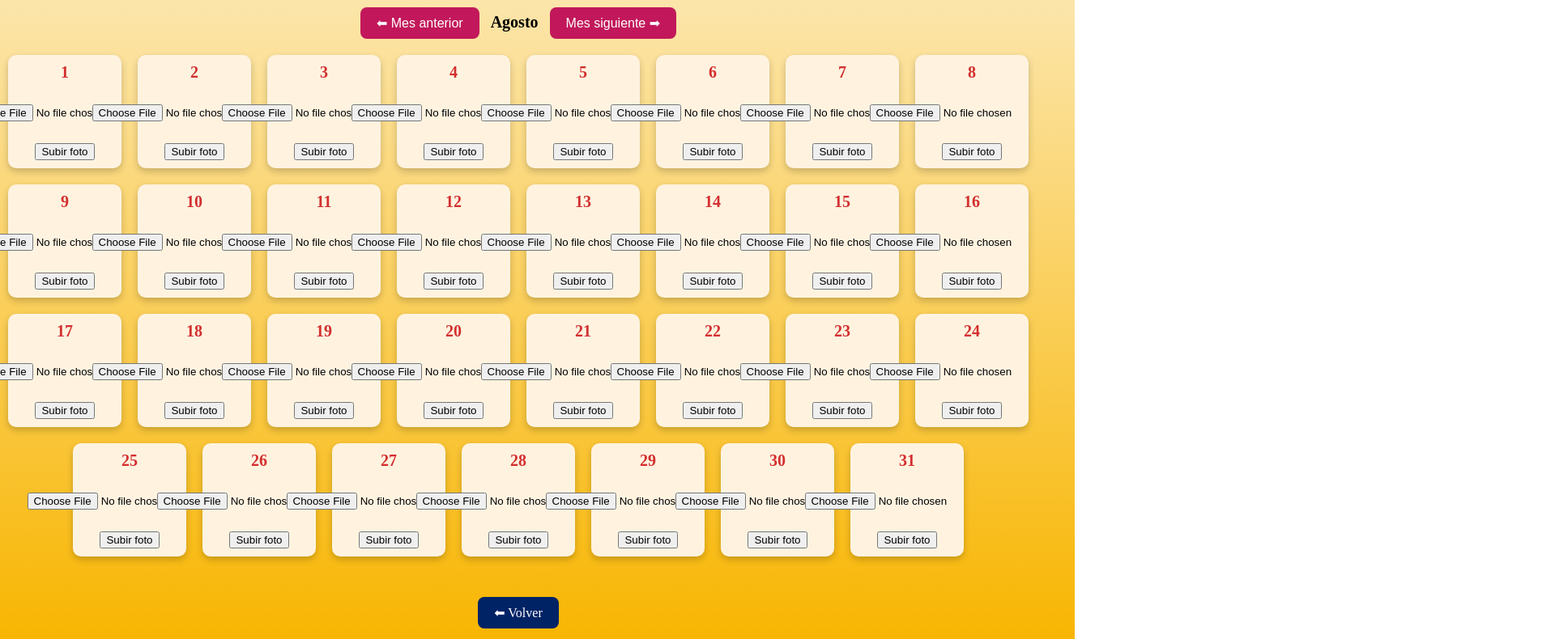
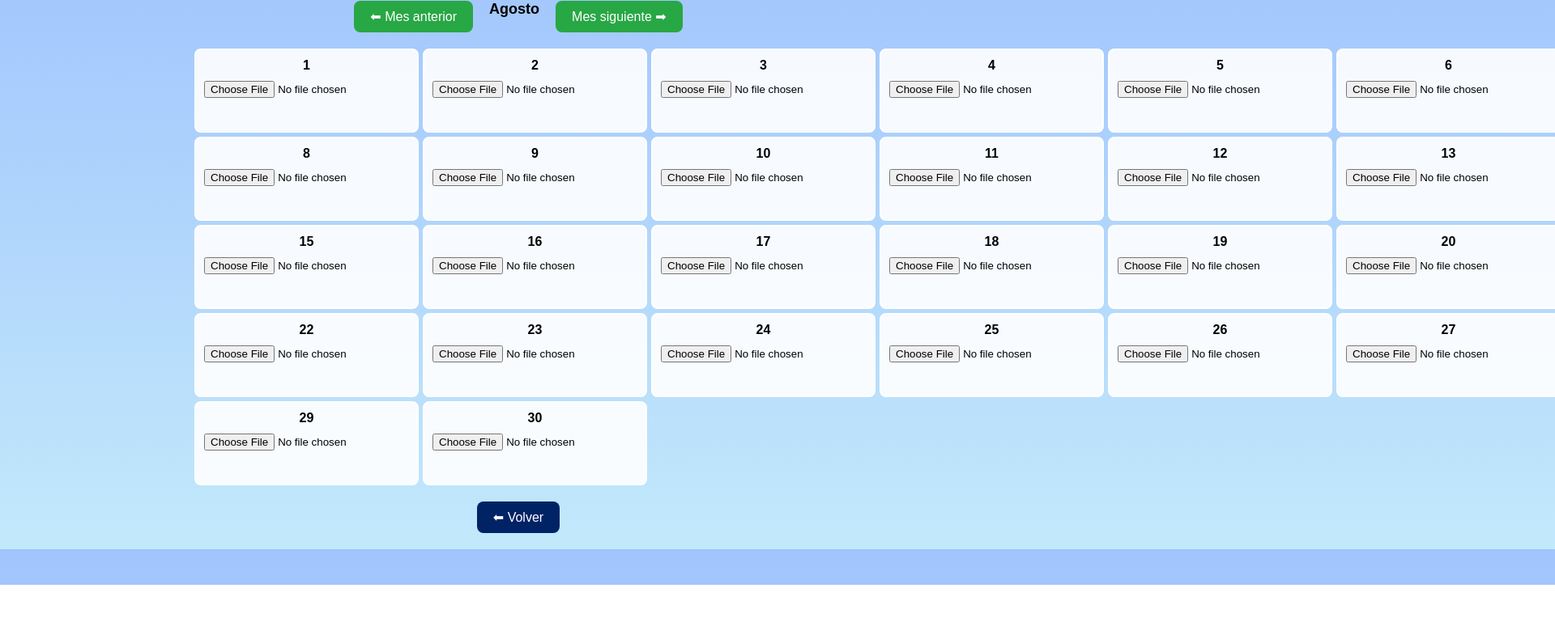
Before and after one commit to 3dllym/MIMEIA, a website: page calendario.html in a window 1280 px wide. Shown: the part 77-867 px from the top of the page at 81% size, 1920 px wide, since content can reach past the window. After the commit the page ends 800 px from the top, so only its background shows below. Drawn offline with Linux system fonts and the light colour scheme.

Commit message:
vbmvbmvbmbv

```diff
--- a/calendario.html
+++ b/calendario.html
@@ -4,96 +4,172 @@
 <meta charset="UTF-8">
 <title>Calendario 💖</title>
 <style>
-    body { font-family: "Times New Roman", serif; background: linear-gradient(to bottom, #fceabb, #f8b500); text-align: center; margin: 0; padding: 0; }
-    h1 { color: #d32f2f; margin-top: 20px; font-size: 36px; text-shadow: 1px 1px 3px rgba(0,0,0,0.3); }
-    .botones-nav { margin: 20px; }
-    .botones-nav button { padding: 10px 20px; margin: 0 10px; font-size: 16px; border: none; border-radius: 8px; cursor: pointer; background-color: #c2185b; color: white; transition: background-color 0.3s; }
-    .botones-nav button:hover { background-color: #ff4081; }
-    .mes-container { display: flex; flex-wrap: wrap; justify-content: center; gap: 20px; margin-bottom: 30px; }
-    .dia { background-color: #fff3e0; border-radius: 10px; width: 120px; min-height: 120px; padding: 10px; box-shadow: 0 4px 8px rgba(0,0,0,0.2); display: flex; flex-direction: column; align-items: center; justify-content: space-between; }
-    .dia h3 { margin: 0; font-size: 20px; color: #d32f2f; }
-    .dia img { max-width: 100%; max-height: 60px; margin-top: 5px; border-radius: 5px; }
-    .subir-form { margin-top: 5px; }
-    .volver { display: inline-block; margin: 20px; padding: 10px 20px; background-color: #002366; color: white; border-radius: 8px; font-size: 16px; text-decoration: none; transition: background-color 0.3s; }
-    .volver:hover { background-color: #0047ab; }
+    body {
+        font-family: Arial, sans-serif;
+        background: linear-gradient(to bottom, #a1c4fd, #c2e9fb);
+        text-align: center;
+        margin: 0;
+        padding: 0;
+    }
+
+    h1 {
+        color: #002366;
+        margin: 20px 0;
+    }
+
+    .botones-mes {
+        margin: 20px;
+        display: flex;
+        justify-content: center;
+        gap: 10px;
+        flex-wrap: wrap;
+    }
+
+    .botones-mes button {
+        padding: 10px 20px;
+        border: none;
+        background-color: #28a745;
+        color: white;
+        border-radius: 8px;
+        cursor: pointer;
+        font-size: 16px;
+    }
+
+    .botones-mes button:hover {
+        background-color: #1e7e34;
+    }
+
+    .calendario {
+        display: grid;
+        grid-template-columns: repeat(7, 1fr);
+        gap: 5px;
+        width: 90%;
+        max-width: 800px;
+        margin: auto;
+    }
+
+    .dia {
+        background-color: rgba(255,255,255,0.9);
+        border: 2px solid #fff;
+        border-radius: 8px;
+        padding: 10px;
+        min-height: 80px;
+        position: relative;
+    }
+
+    .dia img {
+        max-width: 100%;
+        max-height: 60px;
+        display: block;
+        margin: 5px auto 0 auto;
+        border-radius: 5px;
+    }
+
+    .subir-foto {
+        margin-top: 10px;
+    }
+
+    .volver {
+        display: inline-block;
+        margin: 20px;
+        padding: 10px 20px;
+        background-color: #002366;
+        color: white;
+        border-radius: 8px;
+        font-size: 16px;
+        text-decoration: none;
+    }
+
+    input[type="file"] {
+        display: block;
+        margin: 5px auto;
+    }
+
 </style>
 </head>
 <body>
-<h1>Calendario 💖</h1>
-<div class="botones-nav">
+    <h1>📅 Calendario de Fotos 💖</h1>
+    <div class="botones-mes">
         <button onclick="cambiarMes(-1)">⬅ Mes anterior</button>
-    <span id="nombreMes" style="font-size:20px; font-weight:bold;"></span>
+        <span id="nombre-mes" style="font-weight:bold; font-size:18px; margin:0 10px;"></span>
         <button onclick="cambiarMes(1)">Mes siguiente ➡</button>
     </div>
-<div class="mes-container" id="mesContainer"></div>
+
+    <div class="calendario" id="calendario"></div>
+
     <a href="si.html" class="volver">⬅ Volver</a>
 
     <script>
-const cloudName = "dfjoctj0t"; // tu Cloudinary cloud name
-const uploadPreset = "subidas_diarias"; // crea uno desde Cloudinary > Settings > Upload
-const meses = [
-    { nombre: "Agosto", dias: 31 },
-    { nombre: "Septiembre", dias: 30 },
-    { nombre: "Octubre", dias: 31 },
-    { nombre: "Noviembre", dias: 30 },
-    { nombre: "Diciembre", dias: 31 }
-];
+        const meses = ["Agosto", "Septiembre", "Octubre", "Noviembre", "Diciembre"];
+        let mesActual = 0;
 
-let mesIndex = 0;
+        function generarCalendario() {
+            const calendarioDiv = document.getElementById('calendario');
+            calendarioDiv.innerHTML = '';
+            const diasMes = 30; // simple ejemplo, todos 30 días
 
-function generarMes() {
-    const container = document.getElementById("mesContainer");
-    container.innerHTML = "";
-    document.getElementById("nombreMes").textContent = meses[mesIndex].nombre;
+            for(let dia=1; dia<=diasMes; dia++){
+                const diaDiv = document.createElement('div');
+                diaDiv.className = 'dia';
+                diaDiv.id = `mes${mesActual}_dia${dia}`;
+                diaDiv.innerHTML = `<strong>${dia}</strong>`;
 
-    for(let i = 1; i <= meses[mesIndex].dias; i++) {
-        const diaDiv = document.createElement("div");
-        diaDiv.classList.add("dia");
+                // Revisar si hay foto guardada en localStorage
+                const fotoURL = localStorage.getItem(`mes${mesActual}_dia${dia}`);
+                if(fotoURL){
+                    const img = document.createElement('img');
+                    img.src = fotoURL;
+                    diaDiv.appendChild(img);
+                }
 
-        const diaTitulo = document.createElement("h3");
-        diaTitulo.textContent = i;
+                // Formulario de subida
+                const form = document.createElement('div');
+                form.className = 'subir-foto';
+                form.innerHTML = `
+                    <input type="file" accept="image/*" onchange="subirFoto(event, ${dia})">
+                `;
+                diaDiv.appendChild(form);
 
-        const fileInput = document.createElement("input");
-        fileInput.type = "file";
-        fileInput.accept = "image/*";
+                calendarioDiv.appendChild(diaDiv);
+            }
 
-        const submitBtn = document.createElement("button");
-        submitBtn.textContent = "Subir foto";
+            document.getElementById('nombre-mes').textContent = meses[mesActual];
+        }
 
-        submitBtn.onclick = async () => {
-            if (!fileInput.files[0]) { alert("Selecciona una foto"); return; }
+        function cambiarMes(dir){
+            mesActual = (mesActual + dir + meses.length) % meses.length;
+            generarCalendario();
+        }
+
+        async function subirFoto(event, dia){
+            const file = event.target.files[0];
+            if(!file) return;
+
+            // Subida a Cloudinary
             const formData = new FormData();
-            formData.append("file", fileInput.files[0]);
-            formData.append("upload_preset", uploadPreset);
-
-            const res = await fetch(`https://api.cloudinary.com/v1_1/${cloudName}/upload`, {
-                method: "POST",
+            formData.append('file', file);
+            formData.append('upload_preset', 'subidas_diarias'); // <-- tu preset
+            const res = await fetch('https://api.cloudinary.com/v1_1/dfjoctj0t/image/upload', {
+                method: 'POST',
                 body: formData
             });
 
             const data = await res.json();
-            if(data.secure_url){
-                const img = document.createElement("img");
-                img.src = data.secure_url;
+            const url = data.secure_url;
+
+            // Guardar URL en localStorage
+            localStorage.setItem(`mes${mesActual}_dia${dia}`, url);
+
+            // Mostrar en el calendario
+            const img = document.createElement('img');
+            img.src = url;
+            const diaDiv = document.getElementById(`mes${mesActual}_dia${dia}`);
+            const imgExistente = diaDiv.querySelector('img');
+            if(imgExistente) imgExistente.remove();
             diaDiv.appendChild(img);
-            } else {
-                alert("Error al subir");
-            }
-        };
-
-        diaDiv.appendChild(diaTitulo);
-        diaDiv.appendChild(fileInput);
-        diaDiv.appendChild(submitBtn);
-        container.appendChild(diaDiv);
-    }
         }
 
-function cambiarMes(dir) {
-    mesIndex = (mesIndex + dir + meses.length) % meses.length;
-    generarMes();
-}
-
-generarMes();
+        generarCalendario();
     </script>
 </body>
 </html>
```
Lines whose indentation alone changed are shown as unchanged.
